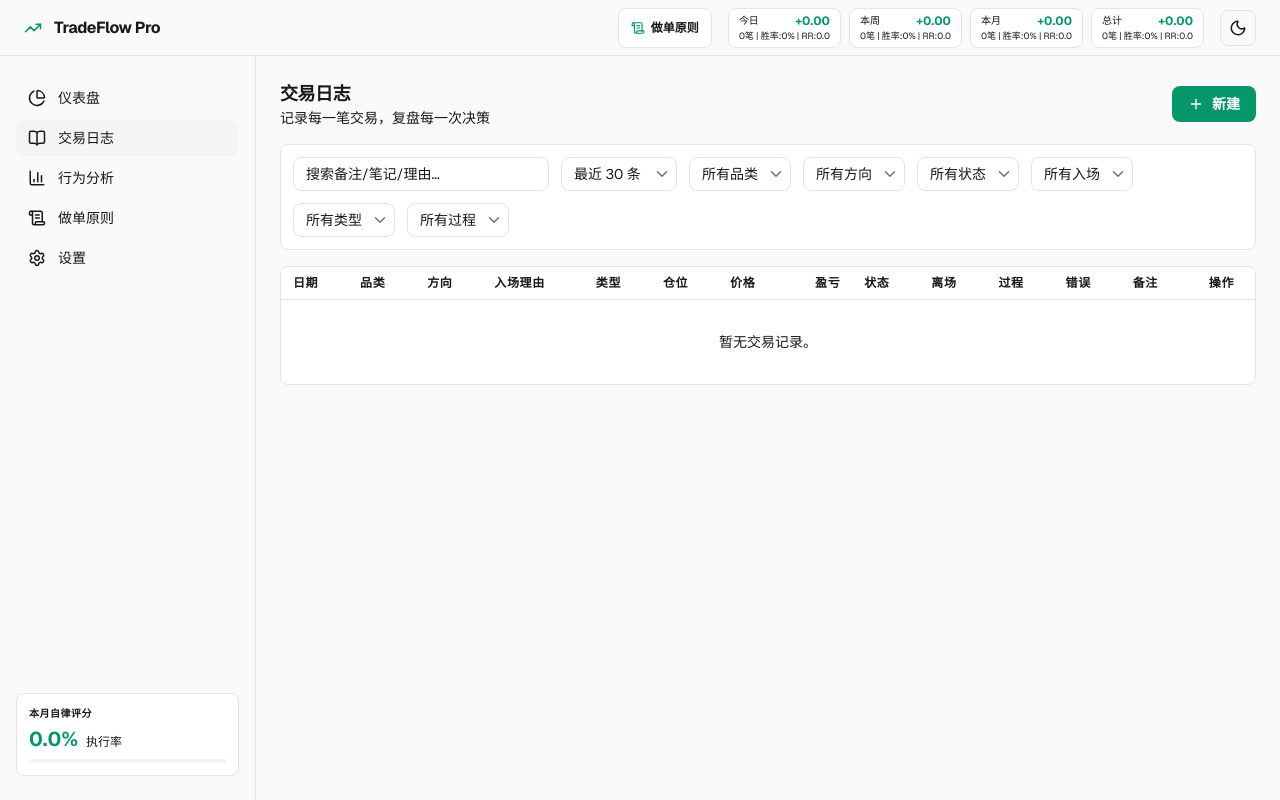
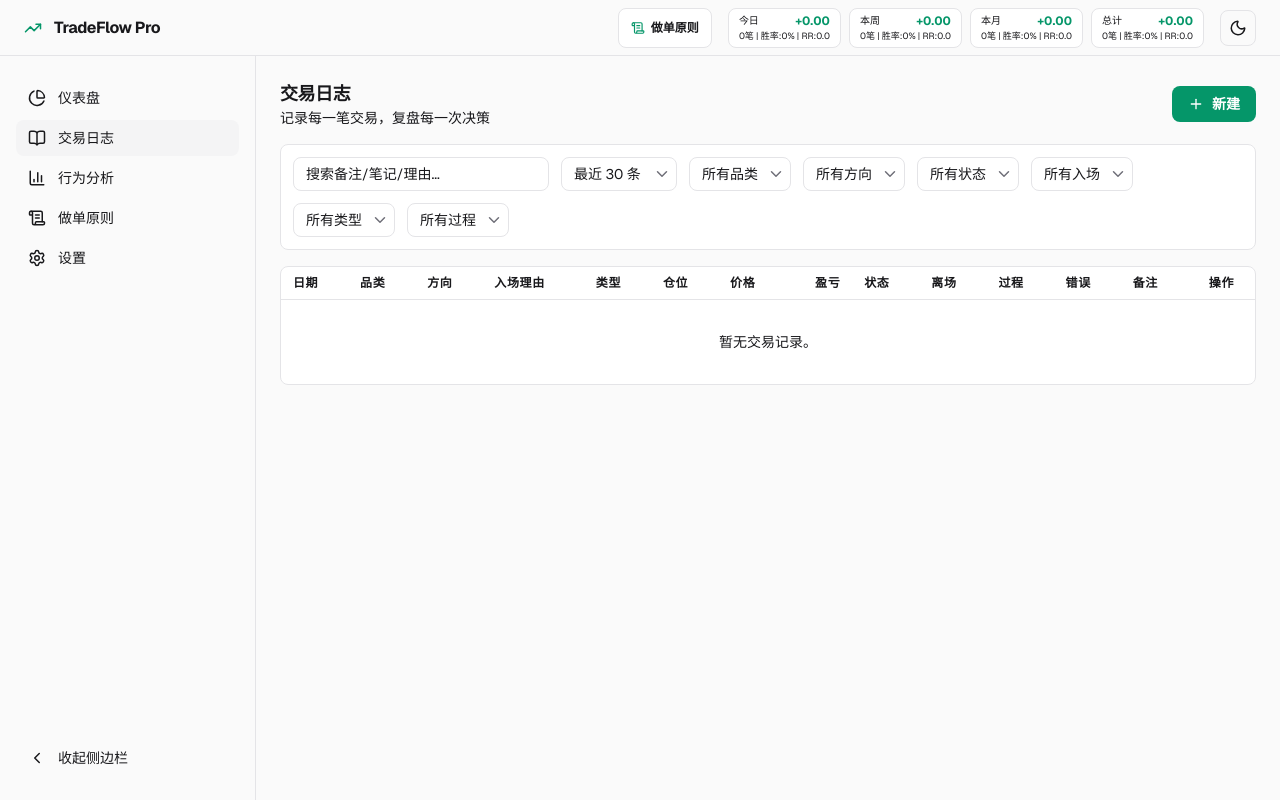
Before and after one commit to dongjiahong/TradeFlow, a React (Vite) app: page / in a window 1280 px wide. Built offline with nearby package versions, Linux system fonts and the light colour scheme.

Commit message:
左侧栏可以折叠

```diff
--- a/src/components/TradingApp.tsx
+++ b/src/components/TradingApp.tsx
@@ -3,7 +3,8 @@
 import React, { useState, useEffect } from "react";
 import {
   TrendingUp, BookOpen, Settings, PieChart,
-  Moon, Sun, BarChart3, ScrollText
+  Moon, Sun, BarChart3, ScrollText,
+  ChevronLeft, ChevronRight
 } from "lucide-react";
 import {
   getTrades,
@@ -65,6 +66,16 @@ export default function TradingApp({
   const [analysisReady, setAnalysisReady] = useState(false);
   const [activeTab, setActiveTab] = useState<"dashboard" | "journal" | "settings" | "analysis" | "rules">("journal");
   const [darkMode, setDarkMode] = useState(false);
+  const [isSidebarCollapsed, setIsSidebarCollapsed] = useState(() => {
+    if (typeof window !== "undefined") {
+      return localStorage.getItem("sidebar_collapsed") === "true";
+    }
+    return false;
+  });
+
+  useEffect(() => {
+    localStorage.setItem("sidebar_collapsed", String(isSidebarCollapsed));
+  }, [isSidebarCollapsed]);
 
   // Analysis date filter
   const [quickRange, setQuickRange] = useState<"today" | "week" | "month" | "all">("all");
@@ -580,7 +591,7 @@ export default function TradingApp({
       (symbolFilter === "all" || t.symbol === symbolFilter);
   }).reverse();
 
-  const overallComplianceRate = 0;
+
 
   // --- SIDEBAR NAV ITEMS ---
   const navItems = [
@@ -813,33 +824,46 @@ export default function TradingApp({
       {/* Main Workspace */}
       <div className="flex flex-1 overflow-hidden pt-14">
         {/* Sidebar */}
-        <aside className="w-64 border-r border-[var(--color-border-subtle)] bg-[var(--color-bg-canvas)] flex flex-col justify-between py-6 px-4 shrink-0 fixed top-14 left-0 bottom-0 z-30">
+        <aside className={`border-r border-[var(--color-border-subtle)] bg-[var(--color-bg-canvas)] flex flex-col justify-between py-6 shrink-0 fixed top-14 left-0 bottom-0 z-30 transition-all duration-300 ${
+          isSidebarCollapsed ? "w-16 px-2" : "w-64 px-4"
+        }`}>
           <nav className="flex flex-col gap-1">
             {navItems.map(tab => (
               <button key={tab.key} onClick={() => setActiveTab(tab.key)}
-                className={`flex items-center gap-3 px-3 py-2 rounded-lg text-sm font-medium transition-colors text-left ${
+                title={isSidebarCollapsed ? tab.label : undefined}
+                className={`flex items-center rounded-lg text-sm font-medium transition-all text-left ${
+                  isSidebarCollapsed
+                    ? "justify-center p-2.5"
+                    : "gap-3 px-3 py-2"
+                } ${
                   activeTab === tab.key
                     ? "bg-[var(--color-bg-elevated)] text-[var(--text-primary)]"
                     : "text-[var(--text-secondary)] hover:bg-[var(--color-bg-hover)] hover:text-[var(--text-primary)]"
                 }`}>
-                {tab.icon}{tab.label}
+                {tab.icon}
+                {!isSidebarCollapsed && <span>{tab.label}</span>}
               </button>
             ))}
           </nav>
-          <div className="p-3 rounded-lg bg-[var(--color-bg-surface)] border border-[var(--color-border-subtle)]">
-            <h3 className="text-[10px] font-bold uppercase tracking-wider text-[var(--text-muted)] mb-1">本月自律评分</h3>
-            <div className="flex items-baseline gap-2">
-              <span className="text-xl font-bold text-trade-green">{overallComplianceRate.toFixed(1)}%</span>
-              <span className="text-xs text-[var(--text-muted)]">执行率</span>
-            </div>
-            <div className="mt-1.5 w-full bg-[var(--color-bg-elevated)] h-1 rounded-full overflow-hidden">
-              <div className="bg-trade-green h-full rounded-full transition-all duration-500" style={{ width: `${overallComplianceRate}%` }}></div>
-            </div>
-          </div>
+
+          <button
+            onClick={() => setIsSidebarCollapsed(!isSidebarCollapsed)}
+            title={isSidebarCollapsed ? "展开侧边栏" : undefined}
+            className={`flex items-center rounded-lg text-sm font-medium text-[var(--text-secondary)] hover:bg-[var(--color-bg-hover)] hover:text-[var(--text-primary)] transition-all text-left ${
+              isSidebarCollapsed
+                ? "justify-center p-2.5"
+                : "gap-3 px-3 py-2"
+            }`}
+          >
+            {isSidebarCollapsed ? <ChevronRight size={18} /> : <ChevronLeft size={18} />}
+            {!isSidebarCollapsed && <span>收起侧边栏</span>}
+          </button>
         </aside>
 
         {/* Content */}
-        <main className="flex-1 overflow-y-auto p-4 md:p-6 ml-64">
+        <main className={`flex-1 overflow-y-auto p-4 md:p-6 transition-all duration-300 ${
+          isSidebarCollapsed ? "ml-16" : "ml-64"
+        }`}>
           {activeTab === "dashboard" && (
             <Dashboard
               netProfit={netProfit} winRate={winRate} profitFactor={profitFactor}
```
